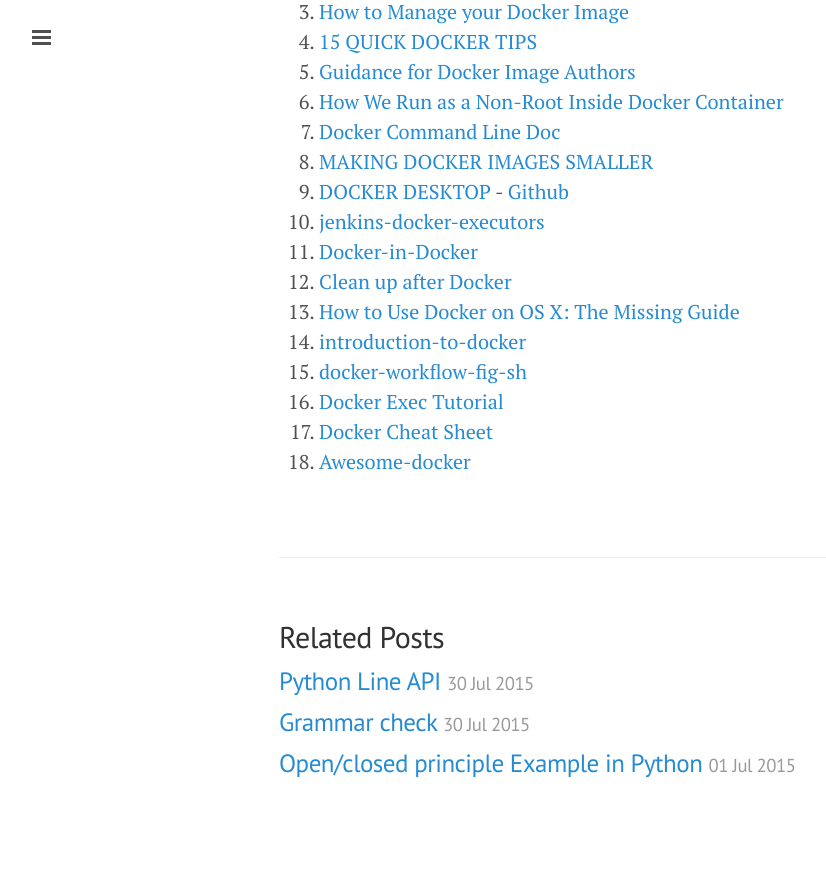
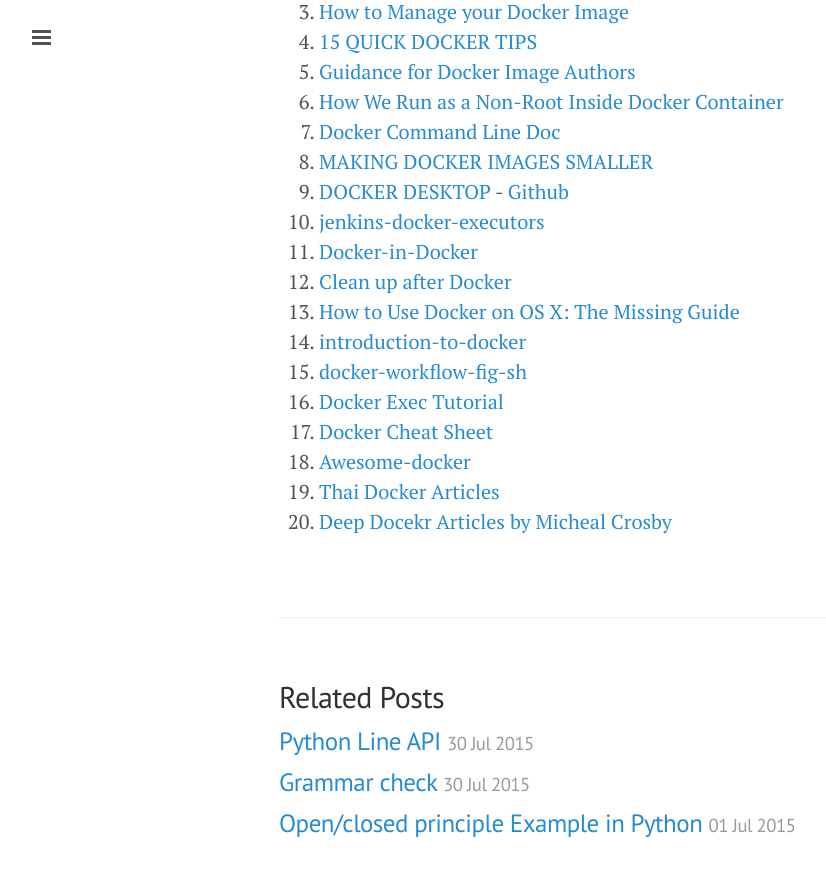
Before and after one commit to ibotdotout/ibotdotout.github.io, a Jekyll site: the page built from _posts/2014-09-11-docker.md, in a window 1280 px wide and 900 px high, scrolled down 4717 px. Shown: the top 877 px of the window, without its empty margins (1-827 px from the left). Built offline with Jekyll 4.4.1, drawn with Linux system fonts in a browser that asks for light colours; Markdown is read by kramdown in place of the engine named in the settings; before the commit the page ends 5557 px from its top, so only the background shows below that.

Commit message:
update docker articles

```diff
--- a/_posts/2014-09-11-docker.md
+++ b/_posts/2014-09-11-docker.md
@@ -202,3 +202,5 @@ $ boot2docker stop && boot2docker download && boot2docker up
 15. [Docker Exec Tutorial](https://www.youtube.com/watch?v=y-WH02MlIs8)
 16. [Docker Cheat Sheet](https://github.com/wsargent/docker-cheat-sheet)
 17. [Awesome-docker](http://veggiemonk.github.io/awesome-docker)
+18. [Thai Docker Articles](http://thaiopensource.org/tag/docker/)
+19. [Deep Docekr Articles by Micheal Crosby](http://crosbymichael.com/category/docker.html)
```
